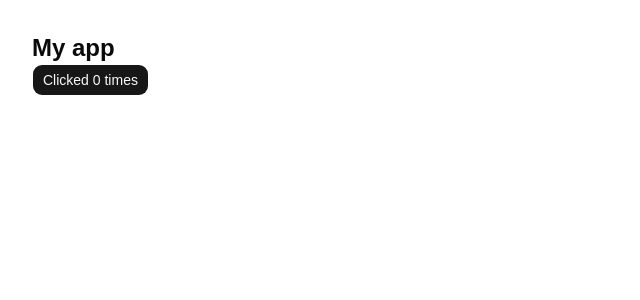
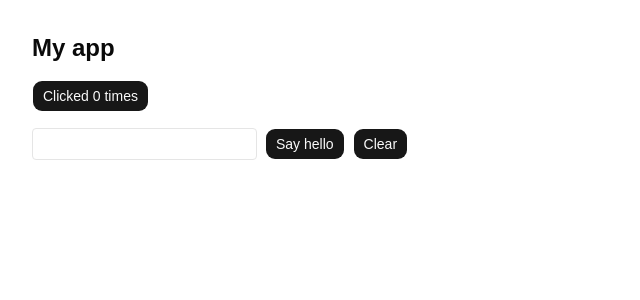
Before and after one commit to hevelius-ai/asbuild-stress-ts, a React (Vite) app: page / in a window 1280 px wide. Shown: the top 300 px of the page, without its empty margins (0-640 px from the left). Built offline with nearby package versions, Linux system fonts and the light colour scheme.

Commit message:
H09: build S1
Co-Authored-By: Claude Opus 5.5 <noreply@anthropic.com>

```diff
--- a/src/App.tsx
+++ b/src/App.tsx
@@ -1,12 +1,26 @@
 import { useState } from "react"
 import { Button } from "@/components/ui/button"
+import { greeting } from "@/lib/greeting"
 
 function App() {
   const [count, setCount] = useState(0)
+  const [name, setName] = useState("")
+  const [message, setMessage] = useState("")
   return (
-    <main className="p-8">
+    <main className="p-8 space-y-4">
       <h1 className="text-2xl font-bold">My app</h1>
       <Button onClick={() => setCount(count + 1)}>Clicked {count} times</Button>
+      <div className="flex gap-2">
+        <input
+          aria-label="Your name"
+          className="border rounded px-2"
+          value={name}
+          onChange={(e) => setName(e.target.value)}
+        />
+        <Button onClick={() => setMessage(greeting(name))}>Say hello</Button>
+        <Button onClick={() => { setName(""); setMessage("") }}>Clear</Button>
+      </div>
+      {message && <p role="status">{message}</p>}
     </main>
   )
 }
--- /dev/null
+++ b/src/lib/greeting.ts
@@ -0,0 +1,5 @@
+/** The words the app shows after "Say hello": a greeting, or a request for a name when none was typed. */
+export function greeting(name: string): string {
+  const trimmed = name.trim()
+  return trimmed === "" ? "Please type your name first." : `Hello, ${trimmed}!`
+}
```
Also changed, not shown: 1 other file (tests, documents, lock files or other folders).
